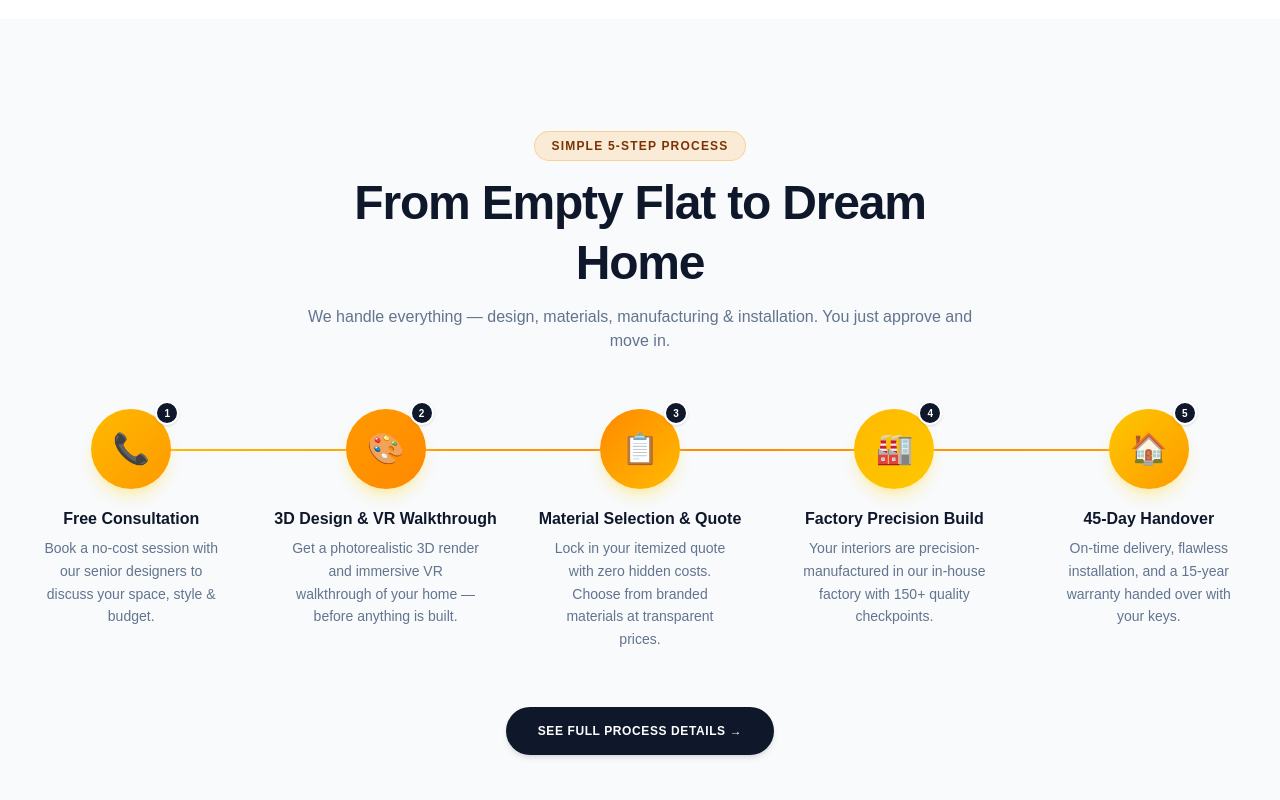
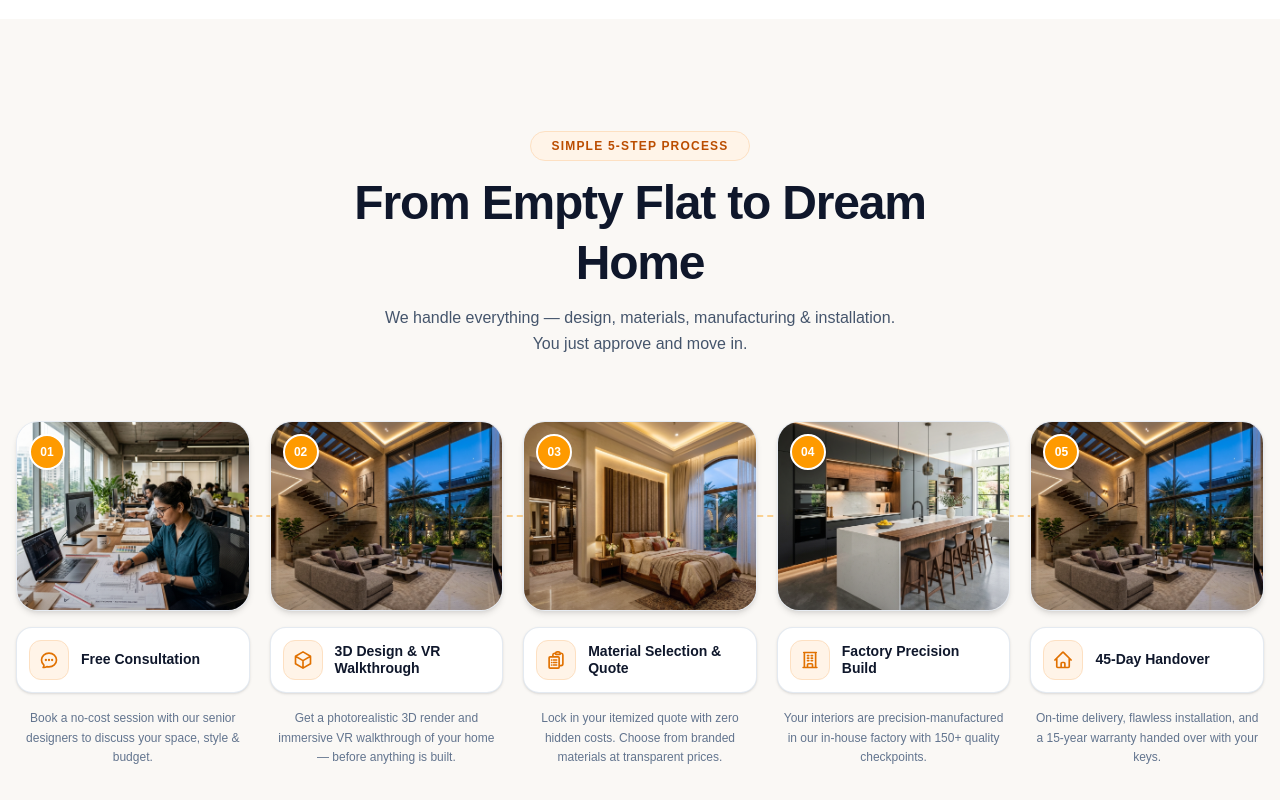
Before and after one commit to nvnkmr127/onestudio-website, a Next.js app: page / in a window 1280 px wide. Shown: the part 1760-2560 px from the top of the page. Built offline with nearby package versions, Linux system fonts and the light colour scheme; no server answers; the database is empty; a web font is replaced by a local one.

Commit message:
feat: replace ProcessSteps with exact 5-step visual design matching reference image

```diff
--- a/src/components/ProcessSteps.tsx
+++ b/src/components/ProcessSteps.tsx
@@ -1,6 +1,6 @@
 'use client';
 
-import { useEffect, useRef, useState } from 'react';
+import React, { useEffect, useRef, useState } from 'react';
 import Link from 'next/link';
 
 const STEPS = [
@@ -8,81 +8,58 @@ const STEPS = [
     num: '01',
     title: 'Free Consultation',
     desc: 'Book a no-cost session with our senior designers to discuss your space, style & budget.',
-    icon: '📞',
-    color: 'from-amber-400 to-amber-500',
+    image: '/images/bangalore_architect_planning.png',
+    icon: (
+      <svg className="w-5 h-5 text-amber-600" fill="none" stroke="currentColor" strokeWidth="2" viewBox="0 0 24 24">
+        <path strokeLinecap="round" strokeLinejoin="round" d="M8.625 12a.375.375 0 11-.75 0 .375.375 0 01.75 0zm0 0H8.25m4.125 0a.375.375 0 11-.75 0 .375.375 0 01.75 0zm0 0H12m4.125 0a.375.375 0 11-.75 0 .375.375 0 01.75 0zm0 0h-.375M21 12c0 4.556-4.03 8.25-9 8.25a9.764 9.764 0 01-2.555-.337A5.972 5.972 0 015.41 20.97a5.969 5.969 0 01-.474-.065 4.48 4.48 0 00.978-2.025c.09-.457-.133-.901-.467-1.226C3.93 16.178 3 14.189 3 12c0-4.556 4.03-8.25 9-8.25s9 3.694 9 8.25z" />
+      </svg>
+    ),
   },
   {
     num: '02',
     title: '3D Design & VR Walkthrough',
     desc: 'Get a photorealistic 3D render and immersive VR walkthrough of your home — before anything is built.',
-    icon: '🎨',
-    color: 'from-amber-500 to-orange-400',
+    image: '/images/luxury_living_room_hero.png',
+    icon: (
+      <svg className="w-5 h-5 text-amber-600" fill="none" stroke="currentColor" strokeWidth="2" viewBox="0 0 24 24">
+        <path strokeLinecap="round" strokeLinejoin="round" d="M21 7.5l-9-5.25L3 7.5m18 0l-9 5.25m9-5.25v9l-9 5.25M3 7.5l9 5.25M3 7.5v9l9 5.25m0-9v9" />
+      </svg>
+    ),
   },
   {
     num: '03',
     title: 'Material Selection & Quote',
     desc: 'Lock in your itemized quote with zero hidden costs. Choose from branded materials at transparent prices.',
-    icon: '📋',
-    color: 'from-orange-400 to-amber-400',
+    image: '/images/luxury_master_bedroom.png',
+    icon: (
+      <svg className="w-5 h-5 text-amber-600" fill="none" stroke="currentColor" strokeWidth="2" viewBox="0 0 24 24">
+        <path strokeLinecap="round" strokeLinejoin="round" d="M9 12h3.75M9 15h3.75M9 18h3.75m3 .75H18a2.25 2.25 0 002.25-2.25V6.108c0-1.135-.845-2.098-1.976-2.192a48.424 48.424 0 00-1.123-.08m-5.801 0c-.065.21-.1.433-.1.664 0 .414.336.75.75.75h4.5a.75.75 0 00.75-.75 2.25 2.25 0 00-.1-.664m-5.8 0A2.251 2.251 0 0113.5 2.25H15c1.012 0 1.867.668 2.15 1.586m-5.8 0c-.376.023-.75.05-1.124.08C9.095 4.01 8.25 4.973 8.25 6.108V8.25m0 0H4.875c-.621 0-1.125.504-1.125 1.125v11.25c0 .621.504 1.125 1.125 1.125h9.75c.621 0 1.125-.504 1.125-1.125V9.375c0-.621-.504-1.125-1.125-1.125H8.25zM6.75 12h.008v.008H6.75V12zm0 3h.008v.008H6.75V15zm0 3h.008v.008H6.75V18z" />
+      </svg>
+    ),
   },
   {
     num: '04',
     title: 'Factory Precision Build',
     desc: 'Your interiors are precision-manufactured in our in-house factory with 150+ quality checkpoints.',
-    icon: '🏭',
-    color: 'from-amber-400 to-yellow-400',
+    image: '/images/luxury_modular_kitchen.png',
+    icon: (
+      <svg className="w-5 h-5 text-amber-600" fill="none" stroke="currentColor" strokeWidth="2" viewBox="0 0 24 24">
+        <path strokeLinecap="round" strokeLinejoin="round" d="M3.75 21h16.5M4.5 3h15M5.25 3v18m13.5-18v18M9 6.75h1.5m-1.5 3h1.5m-1.5 3h1.5m3-6h1.5m-1.5 3h1.5m-1.5 3h1.5M9 21v-3.375c0-.621.504-1.125 1.125-1.125h3.75c.621 0 1.125.504 1.125 1.125V21" />
+      </svg>
+    ),
   },
   {
     num: '05',
     title: '45-Day Handover',
     desc: 'On-time delivery, flawless installation, and a 15-year warranty handed over with your keys.',
-    icon: '🏠',
-    color: 'from-yellow-400 to-amber-500',
+    image: '/images/luxury_living_room_hero.png',
+    icon: (
+      <svg className="w-5 h-5 text-amber-600" fill="none" stroke="currentColor" strokeWidth="2" viewBox="0 0 24 24">
+        <path strokeLinecap="round" strokeLinejoin="round" d="M2.25 12l8.954-8.955c.44-.439 1.152-.439 1.591 0L21.75 12M4.5 9.75v10.125c0 .621.504 1.125 1.125 1.125H9.75v-4.875c0-.621.504-1.125 1.125-1.125h2.25c.621 0 1.125.504 1.125 1.125V21h4.125c.621 0 1.125-.504 1.125-1.125V9.75M8.25 21h8.25" />
+      </svg>
+    ),
   },
 ];
-
-function StepCard({ step, index }: { step: typeof STEPS[0]; index: number }) {
-  const ref = useRef<HTMLDivElement>(null);
-  const [visible, setVisible] = useState(false);
-
-  useEffect(() => {
-    const el = ref.current;
-    if (!el) return;
-    const observer = new IntersectionObserver(
-      ([entry]) => { if (entry.isIntersecting) { setVisible(true); observer.disconnect(); } },
-      { threshold: 0.2 }
-    );
-    observer.observe(el);
-    return () => observer.disconnect();
-  }, []);
-
-  return (
-    <div
-      ref={ref}
-      className="flex flex-col items-center text-center group"
-      style={{
-        opacity: visible ? 1 : 0,
-        transform: visible ? 'translateY(0)' : 'translateY(32px)',
-        transition: `opacity 0.55s ease ${index * 0.12}s, transform 0.55s ease ${index * 0.12}s`,
-      }}
-    >
-      {/* Icon circle */}
-      <div className={`w-20 h-20 rounded-full bg-gradient-to-br ${step.color} flex items-center justify-center shadow-lg shadow-amber-200/60 relative mb-5 group-hover:scale-110 transition-transform duration-300`}>
-        <span className="text-3xl">{step.icon}</span>
-        <span className="absolute -top-2 -right-2 w-6 h-6 rounded-full bg-slate-900 text-white text-[10px] font-black flex items-center justify-center border-2 border-white shadow-sm">
-          {index + 1}
-        </span>
-      </div>
-
-      <h3 className="text-slate-900 font-extrabold text-sm md:text-base leading-tight mb-2">
-        {step.title}
-      </h3>
-      <p className="text-slate-500 text-xs md:text-sm font-medium leading-relaxed max-w-[190px]">
-        {step.desc}
-      </p>
-    </div>
-  );
-}
 
 export default function ProcessSteps() {
   const headerRef = useRef<HTMLDivElement>(null);
@@ -92,18 +69,22 @@ export default function ProcessSteps() {
     const el = headerRef.current;
     if (!el) return;
     const observer = new IntersectionObserver(
-      ([entry]) => { if (entry.isIntersecting) { setHeaderVisible(true); observer.disconnect(); } },
-      { threshold: 0.3 }
+      ([entry]) => {
+        if (entry.isIntersecting) {
+          setHeaderVisible(true);
+          observer.disconnect();
+        }
+      },
+      { threshold: 0.2 }
     );
     observer.observe(el);
     return () => observer.disconnect();
   }, []);
 
   return (
-    <section className="py-20 md:py-28 bg-slate-50 font-sans" id="how-it-works">
-      <div className="max-w-7xl mx-auto px-4 space-y-14">
-
-        {/* Header */}
+    <section className="py-20 md:py-28 bg-[#FAF8F5] font-sans overflow-hidden" id="how-it-works">
+      <div className="max-w-7xl mx-auto px-4 space-y-12">
+        {/* Section Header */}
         <div
           ref={headerRef}
           className="text-center space-y-3 max-w-2xl mx-auto"
@@ -113,54 +94,71 @@ export default function ProcessSteps() {
             transition: 'opacity 0.5s ease, transform 0.5s ease',
           }}
         >
-          <span className="inline-block px-4 py-1.5 rounded-full bg-amber-500/15 text-amber-900 border border-amber-500/30 text-xs font-black uppercase tracking-widest">
-            Simple 5-Step Process
+          <span className="inline-block px-5 py-1.5 rounded-full bg-[#FFF4E8] text-amber-700 border border-[#FDE0C2] text-xs font-black uppercase tracking-widest">
+            SIMPLE 5-STEP PROCESS
           </span>
-          <h2 className="text-3xl md:text-5xl font-black text-slate-900 tracking-tight leading-tight">
+          <h2 className="text-3xl sm:text-4xl md:text-5xl font-black text-slate-900 tracking-tight leading-tight">
             From Empty Flat to Dream Home
           </h2>
-          <p className="text-slate-500 text-sm md:text-base font-medium">
-            We handle everything — design, materials, manufacturing & installation. You just approve and move in.
+          <p className="text-slate-600 text-sm md:text-base font-medium leading-relaxed">
+            We handle everything — design, materials, manufacturing &amp; installation. <br className="hidden sm:inline" />
+            You just approve and move in.
           </p>
         </div>
 
-        {/* Steps Grid */}
-        <div className="relative">
-          {/* Animated connecting line — desktop only */}
-          <div className="hidden lg:block absolute top-10 left-[10%] right-[10%] h-0.5 overflow-hidden rounded-full bg-slate-200">
-            <div
-              className="h-full bg-gradient-to-r from-amber-400 via-orange-400 to-amber-500"
-              style={{
-                width: headerVisible ? '100%' : '0%',
-                transition: 'width 1.4s ease 0.4s',
-              }}
-            />
-          </div>
+        {/* 5 Steps Layout Container */}
+        <div className="relative pt-4">
+          {/* Dashed Connecting Line — Desktop Only */}
+          <div className="hidden lg:block absolute top-[110px] left-[8%] right-[8%] border-t-2 border-dashed border-amber-500/40 z-0" />
 
-          <div className="grid grid-cols-1 sm:grid-cols-2 lg:grid-cols-5 gap-10 lg:gap-6 relative z-10">
-            {STEPS.map((step, idx) => (
-              <StepCard key={step.num} step={step} index={idx} />
+          <div className="grid grid-cols-1 sm:grid-cols-2 lg:grid-cols-5 gap-8 lg:gap-5 relative z-10">
+            {STEPS.map((step) => (
+              <div
+                key={step.num}
+                className="flex flex-col space-y-4 group transition-all duration-300"
+              >
+                {/* Image Container with Floating Number Badge */}
+                <div className="relative rounded-[22px] overflow-hidden shadow-md border border-slate-200/80 bg-white h-[180px] sm:h-[190px]">
+                  {/* Step Badge */}
+                  <div className="absolute top-3 left-3 z-10 w-9 h-9 rounded-full bg-amber-500 text-white font-extrabold text-xs flex items-center justify-center shadow-lg border-2 border-white">
+                    {step.num}
+                  </div>
+                  <img
+                    src={step.image}
+                    alt={step.title}
+                    className="w-full h-full object-cover group-hover:scale-105 transition-transform duration-500"
+                  />
+                  <div className="absolute inset-0 bg-gradient-to-t from-slate-950/20 via-transparent to-transparent" />
+                </div>
+
+                {/* Title Box with Icon */}
+                <div className="bg-white border border-slate-200/90 rounded-2xl p-3 flex items-center gap-3 shadow-sm group-hover:shadow-md group-hover:border-amber-400/60 transition-all">
+                  <div className="w-10 h-10 rounded-xl bg-[#FFF4E8] border border-[#FDE0C2] flex items-center justify-center shrink-0">
+                    {step.icon}
+                  </div>
+                  <h3 className="text-slate-900 font-extrabold text-xs sm:text-sm leading-tight text-left">
+                    {step.title}
+                  </h3>
+                </div>
+
+                {/* Step Description */}
+                <p className="text-slate-500 text-xs font-normal leading-relaxed text-center px-1">
+                  {step.desc}
+                </p>
+              </div>
             ))}
           </div>
         </div>
 
-        {/* Animated CTA */}
-        <div
-          className="text-center"
-          style={{
-            opacity: headerVisible ? 1 : 0,
-            transform: headerVisible ? 'translateY(0)' : 'translateY(16px)',
-            transition: 'opacity 0.5s ease 0.8s, transform 0.5s ease 0.8s',
-          }}
-        >
+        {/* CTA Button */}
+        <div className="text-center pt-4">
           <Link
             href="/how-it-works"
-            className="inline-flex items-center gap-2 bg-slate-900 hover:bg-slate-800 text-white font-black text-xs uppercase tracking-wider px-8 py-4 rounded-full shadow-md hover:-translate-y-0.5 transition-all"
+            className="inline-flex items-center gap-2 bg-slate-900 hover:bg-slate-800 text-white font-extrabold text-xs uppercase tracking-wider px-8 py-4 rounded-2xl shadow-lg hover:-translate-y-0.5 transition-all"
           >
             See Full Process Details →
           </Link>
         </div>
-
       </div>
     </section>
   );
```
